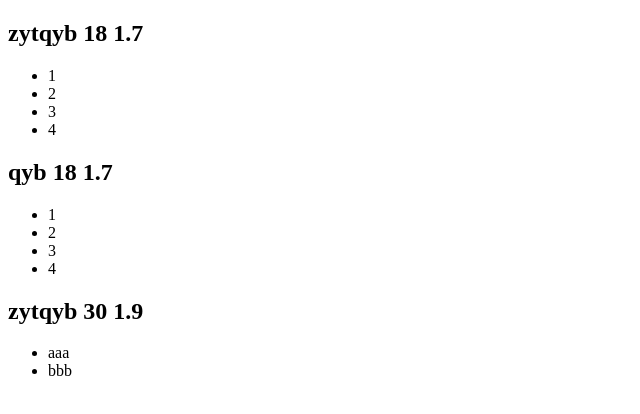
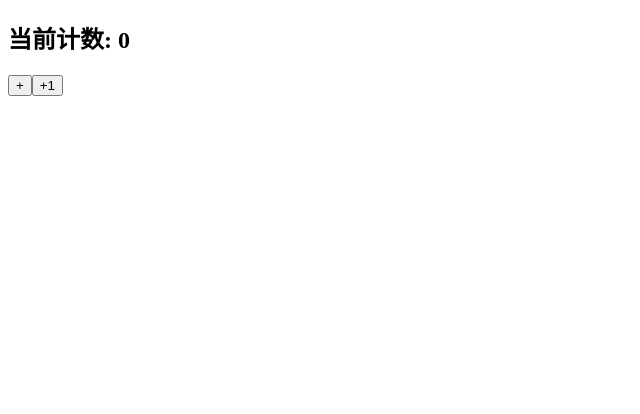
Before and after one commit to qybqyb792/React-learn, a React (Create React App) app in the folder 04_learn_component/: page / in a window 1280 px wide. Shown: the top 414 px of the page, without its empty margins (0-640 px from the left). Built offline with nearby package versions, Linux system fonts and the light colour scheme.

Commit message:
子传父

```diff
--- /dev/null
+++ b/04_learn_component/src/03_组件间的通信/05_子传父通信-函数传递.js
@@ -0,0 +1,37 @@
+import React, { Component } from 'react'
+
+class CounterButton extends Component {
+	render() {
+		const { onClick } = this.props
+		return (
+			<button onClick={onClick}>+1</button>
+		)
+	}
+}
+
+export default class App extends Component {
+
+	constructor(props) {
+		super(props)
+
+		this.state = {
+			counter: 0
+		}
+	}
+
+	render() {
+		return (
+			<div>
+				<h2>当前计数: {this.state.counter}</h2>
+				<button onClick={e => this.increment()}>+</button>
+				<CounterButton onClick={this.increment} />
+			</div>
+		)
+	}
+
+	increment = () => {
+		this.setState({
+			counter: this.state.counter + 1
+		})
+	}
+}
--- a/04_learn_component/src/index.js
+++ b/04_learn_component/src/index.js
@@ -1,7 +1,7 @@
 import React from 'react';
 import ReactDOM from 'react-dom';
 
-import App from './03_组件间的通信/04_父传子通信-属性验证';
+import App from './03_组件间的通信/05_子传父通信-函数传递';
 
 
 ReactDOM.render(
```
Also changed, not shown: 1 other file (tests, documents, lock files or other folders).
